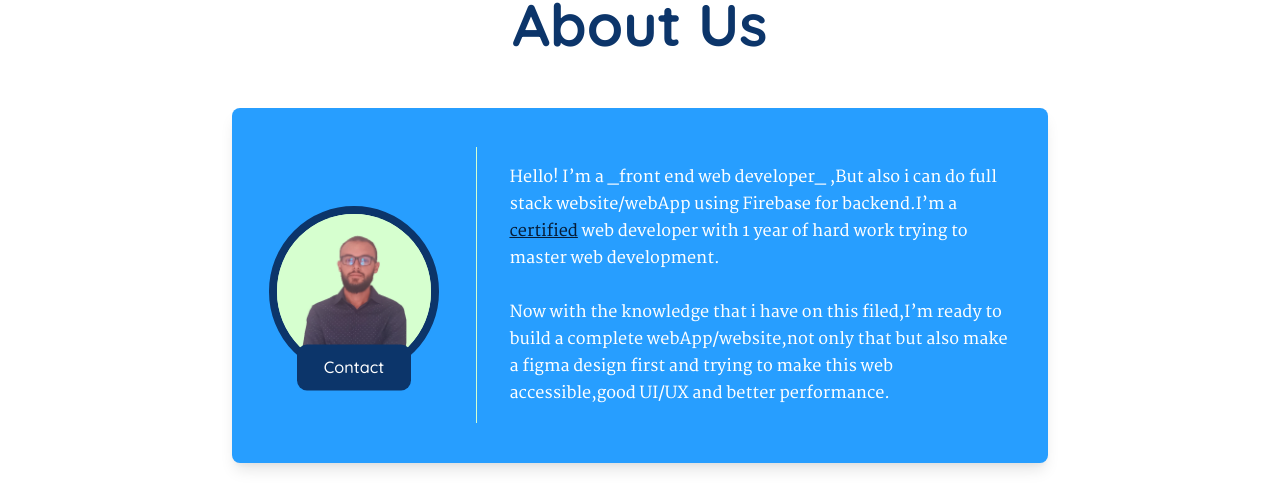
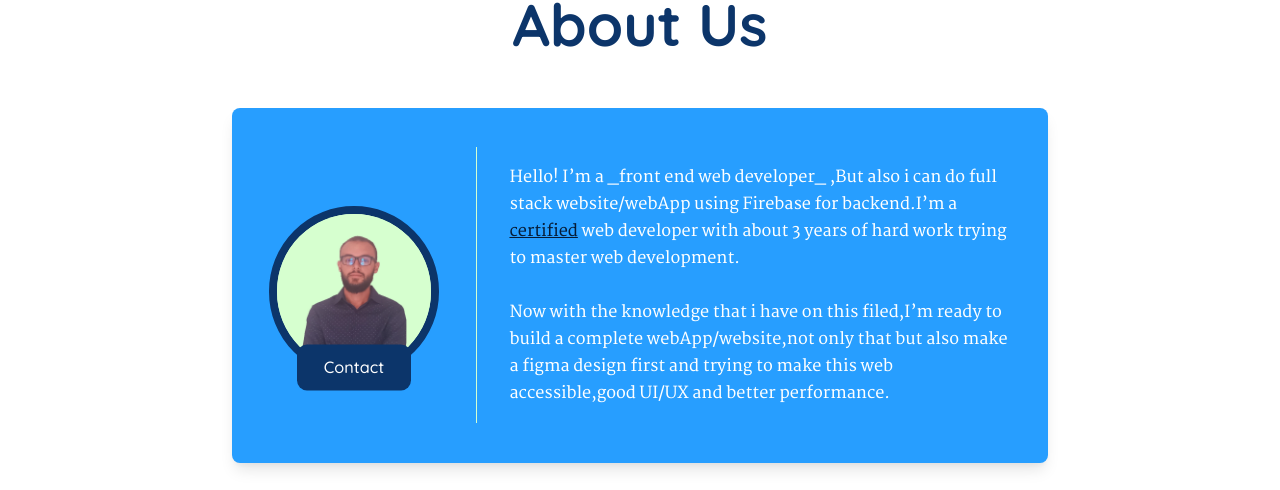
Before and after one commit to Flori1234657/portfolioWeb, a React (Vite) app: page / in a window 1280 px wide. Shown: the part 1833-2323 px from the top of the page. Built offline with nearby package versions, Linux system fonts and the light colour scheme; no server answers; a web font is replaced by a local one.

Commit message:
about section updated

```diff
--- a/src/layout/AboutMe.jsx
+++ b/src/layout/AboutMe.jsx
@@ -37,13 +37,10 @@ const AboutMe = () => {
         <motion.p variants={vrTextHead}>
           Hello! I’m a _front end web developer_ ,But also i can do full stack
           website/webApp using Firebase for backend.I’m a{" "}
-          <a
-            href="https://drive.google.com/file/d/1-51H19ETtsdrmmoQhI5l-DeUIjBGB1ww/view?usp=drive_link"
-            target="_blank"
-          >
+          <a href="https://drive.google.com/file/d/1-51H19ETtsdrmmoQhI5l-DeUIjBGB1ww/view?usp=drive_link">
             certified
           </a>{" "}
-          web developer with 1 year of hard work trying to master web
+          web developer with about 3 years of hard work trying to master web
           development.
           <br />
           <br />
```
